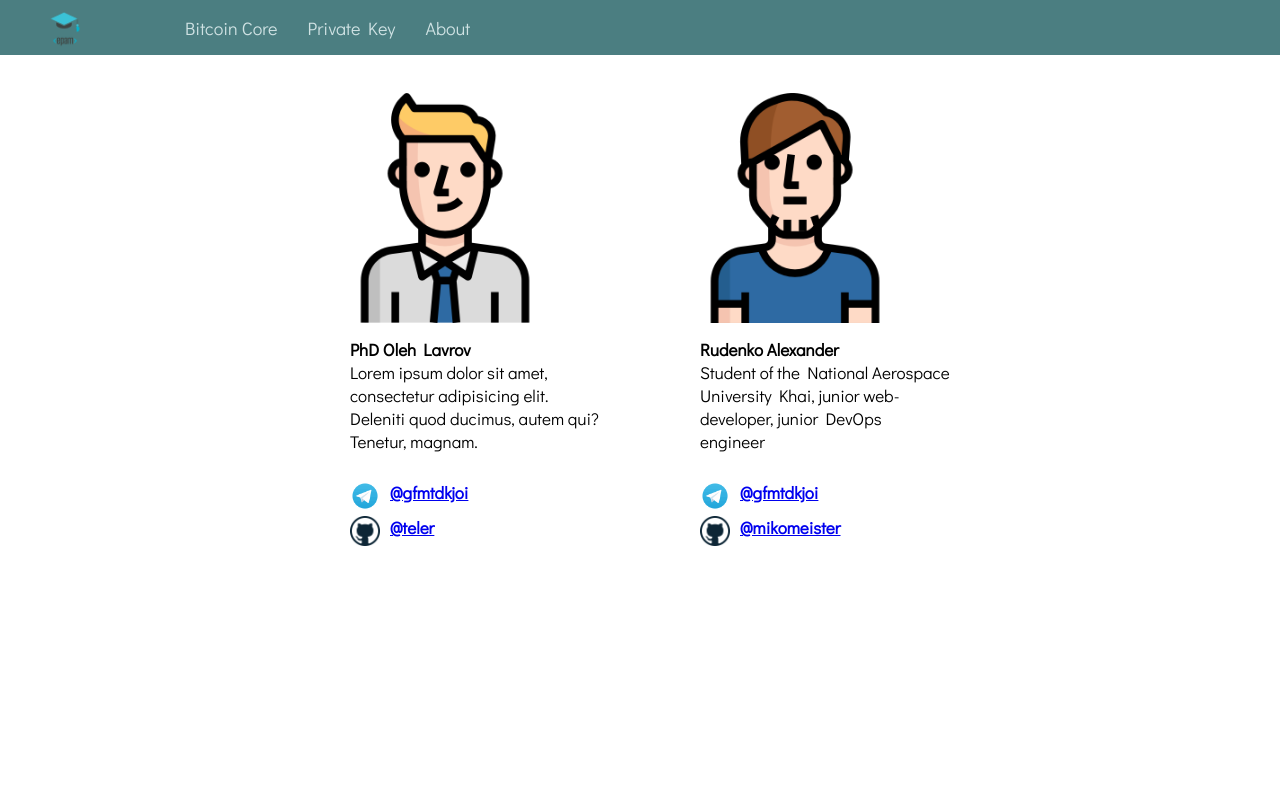
After one commit to mikomeister/epam-proj, a PHP site: page /third.php in a window 1280 px wide. The commit adds this page. Run offline with PHP 8.4, Linux system fonts and the light colour scheme.

Commit message:
add about page

```diff
--- a/css/main.css
+++ b/css/main.css
@@ -176,3 +176,37 @@ h2{
 	margin: 5px;
 	color :#5B4C70;
 }
+.abt-avatar{
+height: 230px;
+padding-bottom: 10px;
+padding-top: 20px;
+}
+.about-section{
+	margin: 0;
+	display: -webkit-flex;
+	display: -moz-flex;
+	display: -ms-flex;
+	display: -o-flex;
+	display: flex;
+	flex-direction: row;
+	justify-content: center;
+	font-family: 'Didact Gothic', sans-serif;
+	font-size: 1.8rem;
+	font-weight: 700;
+
+}
+figurcaption p{
+	width: 250px;
+	padding-left: 20px;
+}
+.bio{
+	font-weight: 400;
+	height: 120px;
+}
+figure p{
+	margin: 0;
+}
+p a{
+	vertical-align: top;
+	padding-left: 10px;
+}
--- /dev/null
+++ b/php-blocks/about.php
@@ -0,0 +1,19 @@
+<section class="about-section">
+	<figure>
+		<p><img class="abt-avatar" src="img/logo2.png" alt="avatar"> </p>
+		<figurcaption><p>PhD Oleh Lavrov</p><p class="bio">Lorem ipsum dolor sit amet, consectetur adipisicing elit. Deleniti quod ducimus, autem qui? Tenetur, magnam.</p>
+			<p class="social-links">
+				<p><img src="img/tg.png" alt="" height="30"><a href="https://t.me/gfmtdkjoi" target="_blank">@gfmtdkjoi</a></p>
+				<p><img src="img/github.png" alt="" height="30"><a href="https://github.com/teler" target="_blank">@teler</a></p>
+			</p>
+</figurcaption>
+	</figure>
+	<figure>
+		<p><img class="abt-avatar" src="img/logo.png" alt="avatar"></p>
+		<figurcaption><p>Rudenko Alexander</p><p class="bio">Student of the National Aerospace University Khai, junior web-developer, junior DevOps engineer
+		<p class="social-links">
+			<p><img src="img/tg.png" alt="" height="30"><a href="https://t.me/gfmtdkjoi" target="_blank">@gfmtdkjoi</a></p>
+				<p><img src="img/github.png" alt="" height="30"><a href="https://github.com/mikomeister" target="_blank">@mikomeister</a>
+		</p></p></figurcaption>
+	</figure>
+</section>
--- a/php-blocks/header.php
+++ b/php-blocks/header.php
@@ -1,20 +1,14 @@
 <nav class="nav-bar">
     <ul class="nav-ul">
-        <li><a href=""><img id='logo' src="img/epamuniv.png" alt=""></a></li>
-        <a href="" class="nav-link">
-            <li class="nav-item">Nav1</li>
+        <li><a href="https://bitcoin.org/ru/download"><img id='logo' src="img/epamuniv.png" alt=""></a></li>
+        <a href="" class="nav-link"target="_blank">
+            <li class="nav-item">Bitcoin Core</li>
         </a>
-        <a href="" class="nav-link">
-            <li class="nav-item">Nav2</li>
+        <a href="https://en.bitcoin.it/wiki/Private_key" class="nav-link" target="_blank">
+            <li class="nav-item">Private Key</li>
         </a>
-        <a href="" class="nav-link">
-            <li class="nav-item">Nav3</li>
-        </a>
-        <a href="" class="nav-link">
-            <li class="nav-item">Nav4</li>
-        </a>
-        <a href="" class="nav-link">
-            <li class="nav-item">Nav5</li>
+        <a href="third.php" target="_blank" class="nav-link">
+            <li class="nav-item">About</li>
         </a>
     </ul>
 </nav>
--- /dev/null
+++ b/third.php
@@ -0,0 +1,13 @@
+<!DOCTYPE html>
+<html lang="en">
+<head>
+	<link rel="stylesheet" href="css/main.css">
+	<!-- <link rel="stylesheet" href="css/normalize.css"> -->
+</head>
+<body>
+	<div id="wrapper" class="clearfix" >
+		<?php include "php-blocks/header.php";?>
+		<?php include "php-blocks/about.php" ?>
+	</div>
+		</body>
+		</html>
```
Also changed, not shown: php-blocks/section.php (+0 -22 lines), img/github.png (added), img/logo.png (added), img/logo2.png (added), img/tg.png (added), 1 other file.
